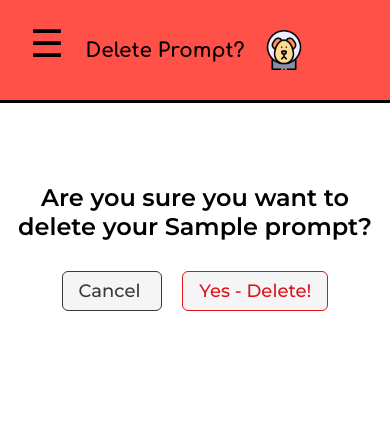
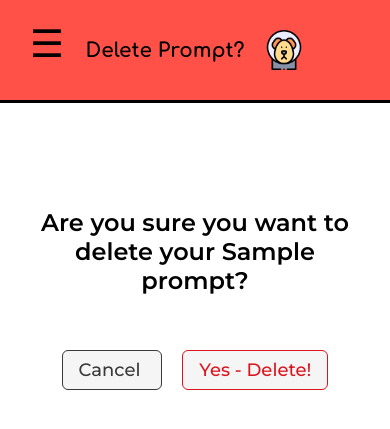
Before and after one commit to berylrb/beba, a Django app: page /prompts/1/delete/ in a window 390 px wide. Shown: the top 429 px of the page. Run offline with Django 4.2, Linux system fonts and the light colour scheme; a user stored in the database is signed in; tables that the repository leaves empty hold one stand-in row (values such as "Sample post").

Commit message:
fix margins for h2 on delete page for mobile view

```diff
--- a/main_app/static/css/prompts/delete.css
+++ b/main_app/static/css/prompts/delete.css
@@ -16,6 +16,7 @@ body, main, header {
 }
 
 .deleteh2 {
+  margin: 25px;
   padding: 60px 0 0 0;
   text-align: center;
 }
```
